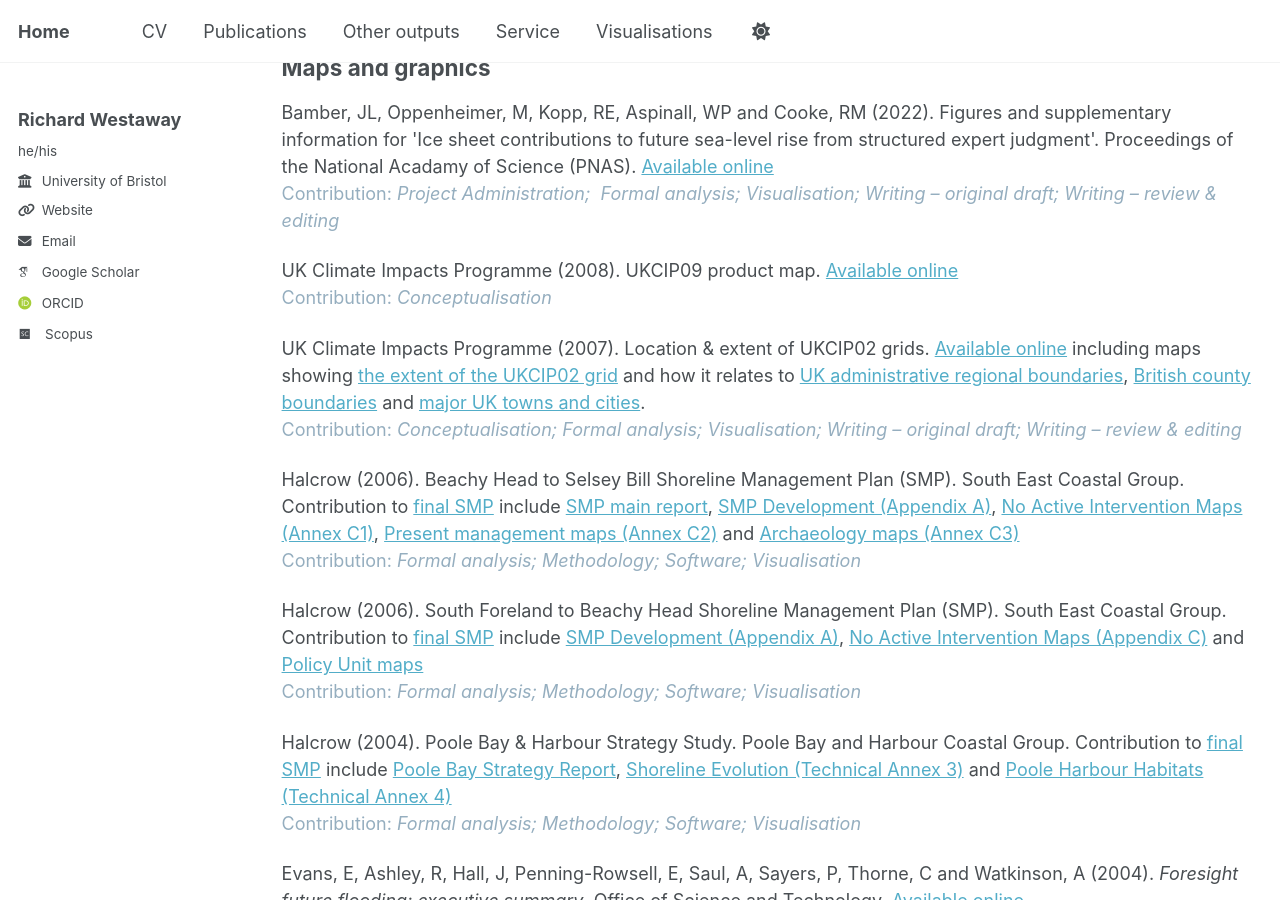
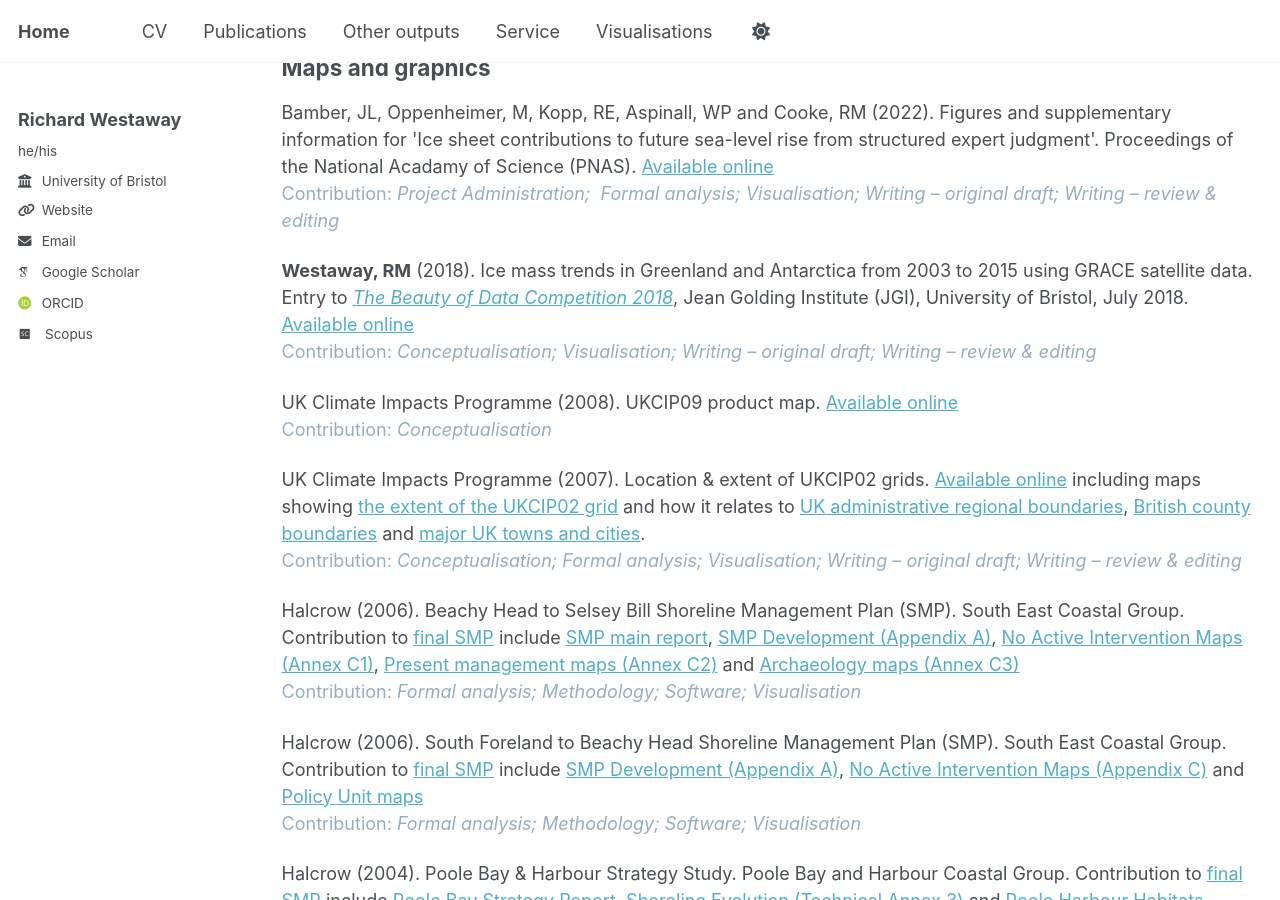
Before and after one commit to richardwestaway/richardwestaway.github.io, a Jekyll site: the page built from _pages/outputs.html, in a window 1280 px wide and 900 px high, scrolled down 11029 px. Built offline with Jekyll 4.4.1, drawn with Linux system fonts in a browser that asks for light colours; some web fonts are replaced.

Commit message:
Update outputs.html

```diff
--- a/_pages/outputs.html
+++ b/_pages/outputs.html
@@ -233,6 +233,8 @@ information package for the UK. Awareness-raising poster, March 2008. <a href="h
 
 <p>Bamber, JL, Oppenheimer, M, Kopp, RE, Aspinall, WP and Cooke, RM (2022). Figures and supplementary information for 'Ice sheet contributions to future sea-level rise from structured expert judgment'. Proceedings of the National Acadamy of Science (PNAS). <a href="https://doi.org/10.1073/pnas.1817205116" target="_blank" rel="noopener">Available online</a><br /><span style="color: #95aebf;">Contribution: <em>Project Administration;&nbsp; Formal analysis; Visualisation; Writing &ndash; original draft; Writing &ndash; review &amp; editing</em></span></p>
 
+<p><strong>Westaway, RM</strong> (2018). Ice mass trends in Greenland and Antarctica from 2003 to 2015 using GRACE satellite data. Entry to <a href="https://web.archive.org/web/20180927032250/http://www.bristol.ac.uk/golding/get-involved/competitions/the-beauty-of-data-competition-2018/" target="_blank" rel="noopener"><em>The Beauty of Data Competition 2018</em></a>, Jean Golding Institute (JGI), University of Bristol, July 2018. <a href="https://www.flickr.com/photos/bristoluniversity/29737943838/in/album-72157699232459344" target="_blank" rel="noopener">Available online</a><br /><span style="color: #95aebf;">Contribution:&nbsp;<em>Conceptualisation; Visualisation; Writing &ndash; original draft; Writing &ndash; review &amp; editing</em></span></p>
+
 <p>UK Climate Impacts Programme (2008). UKCIP09 product map. <a href="https://webarchive.nationalarchives.gov.uk/ukgwa/20181204111041mp_/http://ukclimateprojections-ukcp09.metoffice.gov.uk/media.jsp?mediaid=87823&amp;filetype=pdf" target="_blank" rel="noopener">Available online</a><br /><span style="color: #95aebf;">Contribution:&nbsp;<em>Conceptualisation</em></span></p>
 
 <p>UK Climate Impacts Programme (2007). Location & extent of UKCIP02 grids. <a href="https://web.archive.org/web/20090418031923/http://www.ukcip.org.uk/index.php?option=com_content&task=view&id=242&Itemid=336" target="_blank" rel="noopener">Available online</a> including maps showing <a href="https://web.archive.org/web/20090418031923/http://www.ukcip.org.uk/images/stories/Tools_pdfs/50km_grid.pdf" target="_blank" rel="noopener">the extent of the UKCIP02 grid</a> and how it relates to <a href="https://web.archive.org/web/20090418031923/http://www.ukcip.org.uk/images/stories/Tools_pdfs/50km_grid_regions.pdf" target="_blank" rel="noopener">UK administrative regional boundaries</a>, <a href="https://web.archive.org/web/20090418031923/http://www.ukcip.org.uk/images/stories/Tools_pdfs/50km_grid_counties.pdf" target="_blank" rel="noopener">British county boundaries</a> and <a href="https://web.archive.org/web/20090418031923/http://www.ukcip.org.uk/images/stories/Tools_pdfs/50km_grid_townsandcities.pdf" target="_blank" rel="noopener">major UK towns and cities</a>.<br /><span style="color: #95aebf;">Contribution:&nbsp;<em>Conceptualisation; Formal analysis; Visualisation; Writing &ndash; original draft; Writing &ndash; review &amp; editing</em></span></p>
```
